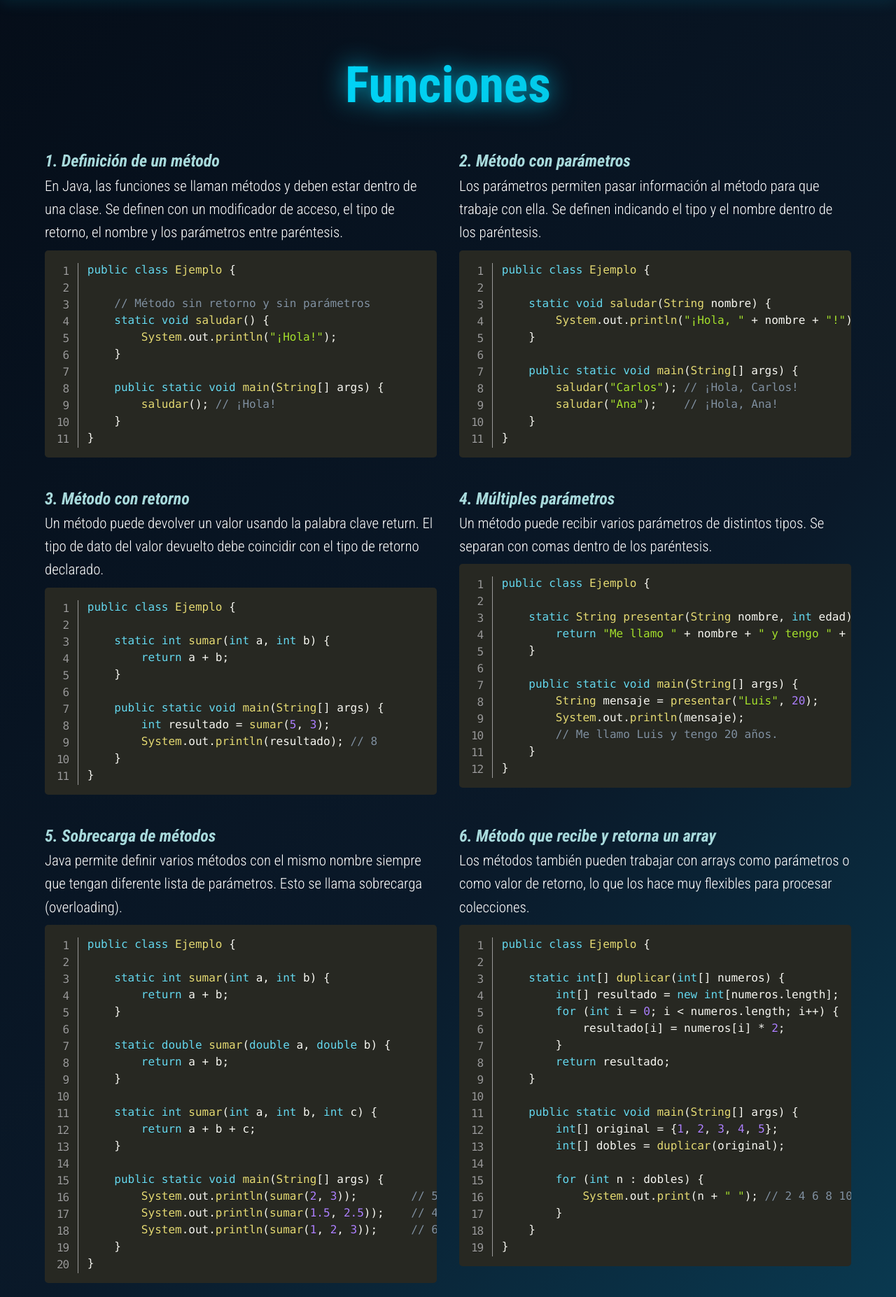
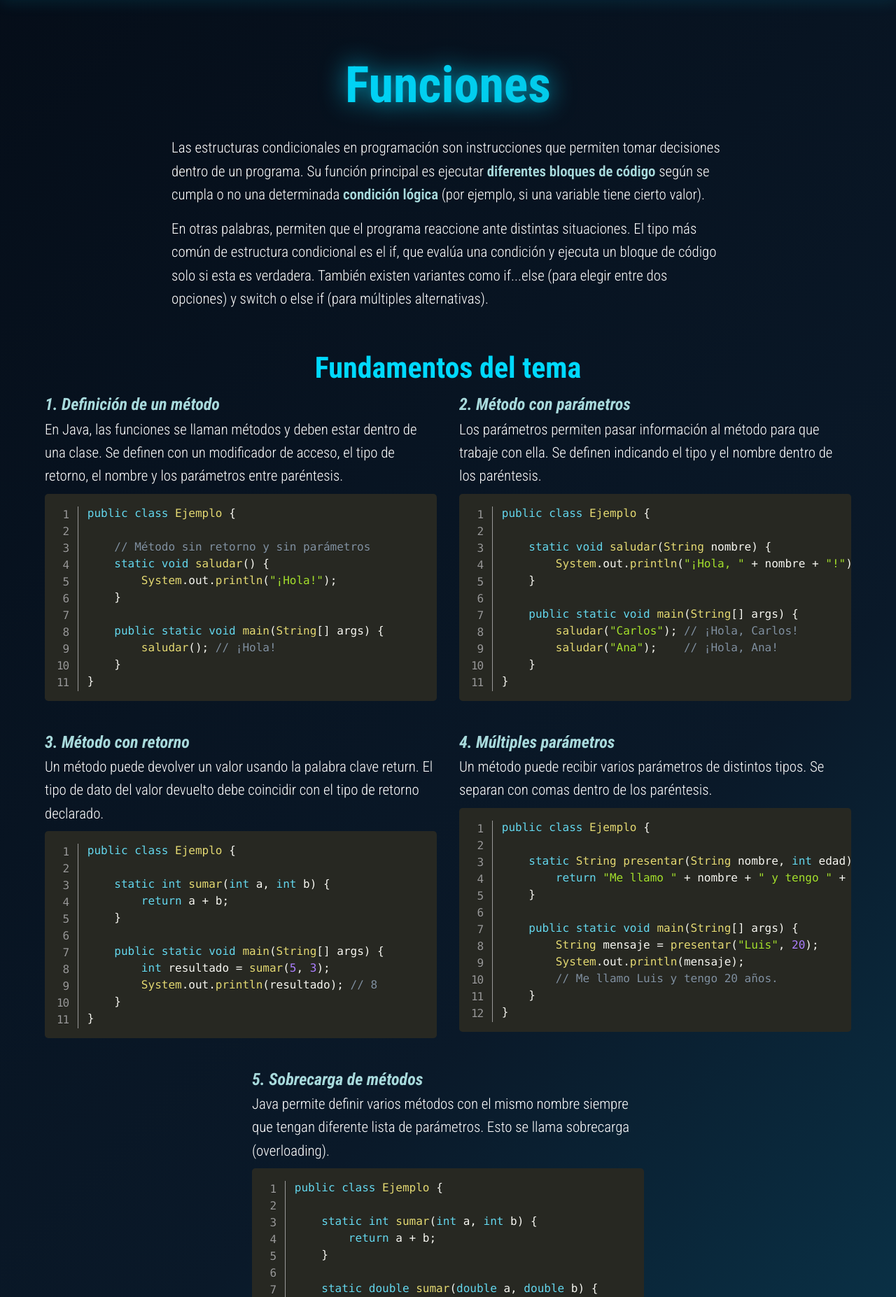
Before and after one commit to progValji/Sintaxis-en-Java, a Flask app: page /funciones in a window 1280 px wide. Shown: the part 101-1955 px from the top of the page at 70% size. Run offline with Flask 3, Linux system fonts and the light colour scheme; some libraries are stand-ins or nearby versions.

Commit message:
Correcion En Plantillas

```diff
--- a/app.py
+++ b/app.py
@@ -44,7 +44,7 @@ def arrays():
 
 @app.route("/matrinces")
 def matrices():
-    return render_template('matrinces.html',
+    return render_template('matrices.html',
                            topics=load_data('matrices', 'matrices.yml'),
                            exercises=get_all_exercises('matrices'))
 
--- a/data/funciones/funciones.yml
+++ b/data/funciones/funciones.yml
@@ -88,27 +88,3 @@
             System.out.println(sumar(1, 2, 3));     // 6
         }
     }
-
-- title: "6. Método que recibe y retorna un array"
-  description: "Los métodos también pueden trabajar con arrays como parámetros o como
-                valor de retorno, lo que los hace muy flexibles para procesar colecciones."
-  code: |
-    public class Ejemplo {
-
-        static int[] duplicar(int[] numeros) {
-            int[] resultado = new int[numeros.length];
-            for (int i = 0; i < numeros.length; i++) {
-                resultado[i] = numeros[i] * 2;
-            }
-            return resultado;
-        }
-
-        public static void main(String[] args) {
-            int[] original = {1, 2, 3, 4, 5};
-            int[] dobles = duplicar(original);
-
-            for (int n : dobles) {
-                System.out.print(n + " "); // 2 4 6 8 10
-            }
-        }
-    }
--- a/static/CSS/main.css
+++ b/static/CSS/main.css
@@ -43,12 +43,13 @@
         .topics{
             display: flex;
             flex-wrap: wrap;
-            justify-content: flex-start;
+            justify-content: center;
             gap: 2rem;
 
             & .topic{
                 flex: 1 1 clamp(365px, 40%, 40%);
                 min-width: 0;
+                max-width: 560px;
 
                 & .topic__title{
                     color: var(--color-text-secondary);
--- a/templates/funciones.html
+++ b/templates/funciones.html
@@ -1,10 +1,6 @@
 <link rel="stylesheet" href="{{ url_for('static', filename='CSS/prism.css')}}">
 <link rel="stylesheet" href="{{ url_for('static', filename='CSS/carrusel.css')}}">
 <link href='https://cdn.boxicons.com/3.0.3/fonts/basic/boxicons.min.css' rel='stylesheet'>
-<style>
-    .main__title p{margin-bottom: 1rem;}
-    .main__title{ max-inline-size: 100ch; margin: 0 auto 2rem;}
-</style>
 {% extends "base.html" %}
 {% from "macros/_topic.html" import render_topic %}
 {% from "macros/_exercise_carousel.html" import exercise_carousel %}
@@ -12,21 +8,34 @@
 {% block contenido %}
     <main>
         <section class="py-4 container">
-            <div class="main__title">
+            <div class="mx-auto mb-3 max-inline-size">
                 <h1 class="title neon">Funciones</h1>
 
-                <p class="fw-300"></p>
+                <p class="fw-300 mb-1">Las estructuras condicionales en programación son instrucciones que permiten tomar decisiones
+                dentro de un programa. Su función principal es ejecutar <span class="fw-600 text-muted">diferentes bloques de código</span> según
+                se cumpla o no una determinada <span class="fw-600 text-muted">condición lógica</span> (por ejemplo, si una variable tiene cierto
+                valor).</p>
 
-                <p class="fw-300"></p>
+                <p class="fw-300">En otras palabras, permiten que el programa reaccione ante distintas situaciones.
+                El tipo más común de estructura condicional es el if, que evalúa una condición y ejecuta un bloque de código
+                solo si esta es verdadera. También existen variantes como if...else (para elegir entre dos opciones) y
+                switch o else if (para múltiples alternativas).</p>
             </div>
-            <div class="topics">
-                {% for topic in topics %}
-                    {{ render_topic(topic) }}
-                {% endfor %}
+            <div>
+                <h1 class="subtitle text-center">Fundamentos del tema</h1>
+                <div class="topics">
+                    {% for topic in topics %}
+                        {{ render_topic(topic) }}
+                    {% endfor %}
+                </div>
             </div>
         </section>
 
-        {{ exercise_carousel(exercises) }}
+        <section class="container main__ejercicios">
+            <h1 class="subtitle text-center">Práctica</h1>
+            <p class="text-center mb-2">Practica el uso de funciones y cómo se ejecutan. Analiza el código y determina cuál será su resultado.</p>
+            {{ exercise_carousel(exercises) }}
+        </section>
 
     </main>
 
```
Also changed, not shown: data/arrays/arrays.yml (+0 -22 lines), data/strings/strings.yml (+0 -16 lines), templates/arrays.html (+21 -12 lines), templates/ciclos.html (+21 -12 lines), templates/matrices.html (+21 -12 lines), templates/strings.html (+22 -13 lines).
